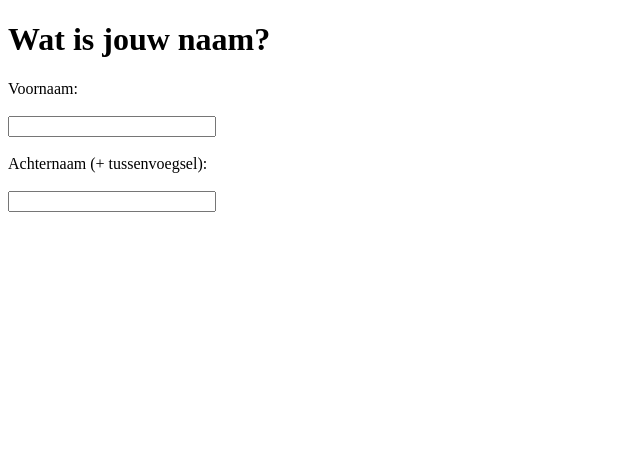
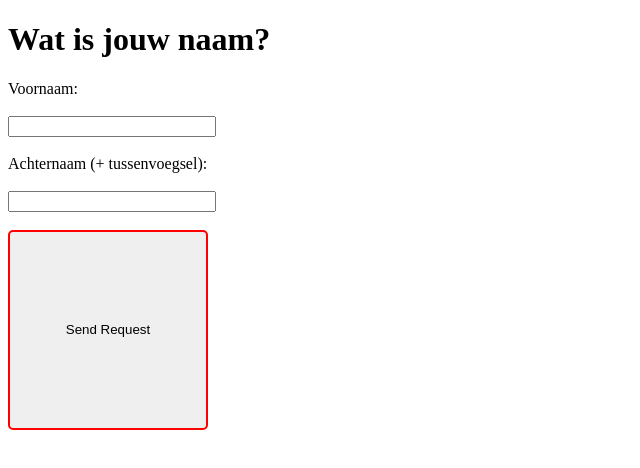
Before and after one commit to oldmartijntje/Davinki, a plain HTML site: page html css/level 06/sign_up.html in a window 1280 px wide. Shown: the whole page, without its empty margins (0-640 px from the left). Drawn offline with Linux system fonts and the light colour scheme.

Commit message:
6.hit send

```diff
--- a/html css/level 06/sign_up.html
+++ b/html css/level 06/sign_up.html
@@ -12,7 +12,9 @@
             <label for="fname">Voornaam:</label><br>
             <input type="text" id="fname" name="fname"><br>
             <label for="lname">Achternaam (+ tussenvoegsel):</label><br>
-            <input type="text" id="lname" name="lname">
-          </form>
+            <input type="text" id="lname" name="lname"><br>
+            <input class = "sendButton" type="submit" value="Send Request">
+        </form>
+
     </body>
 </html>
--- a/html css/level 06/style.css
+++ b/html css/level 06/style.css
@@ -5,3 +5,10 @@ input {
 label {
     display: block;
 }
+.sendButton {
+    display: block;
+    width: 200px;
+    height: 200px;
+    border: 2px solid red;
+    border-radius: 5px;
+}
```
